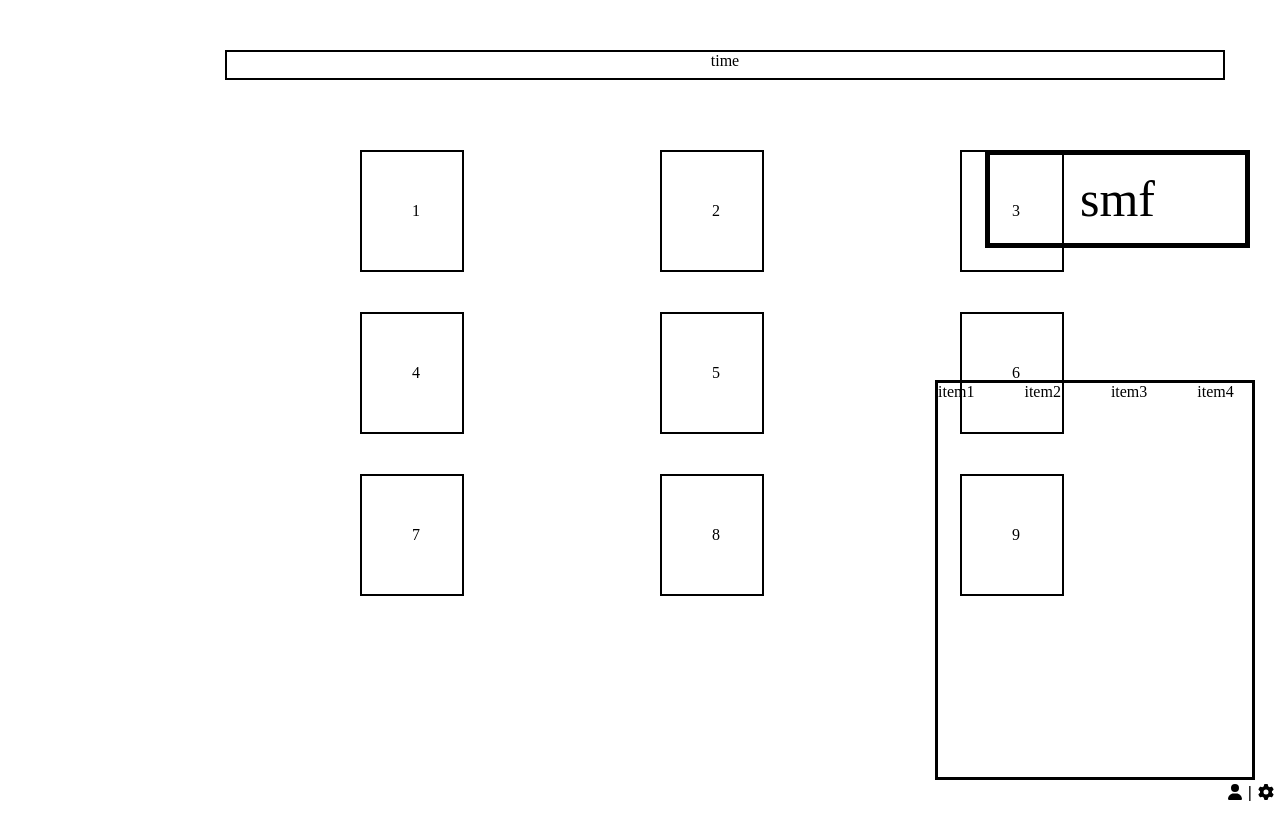
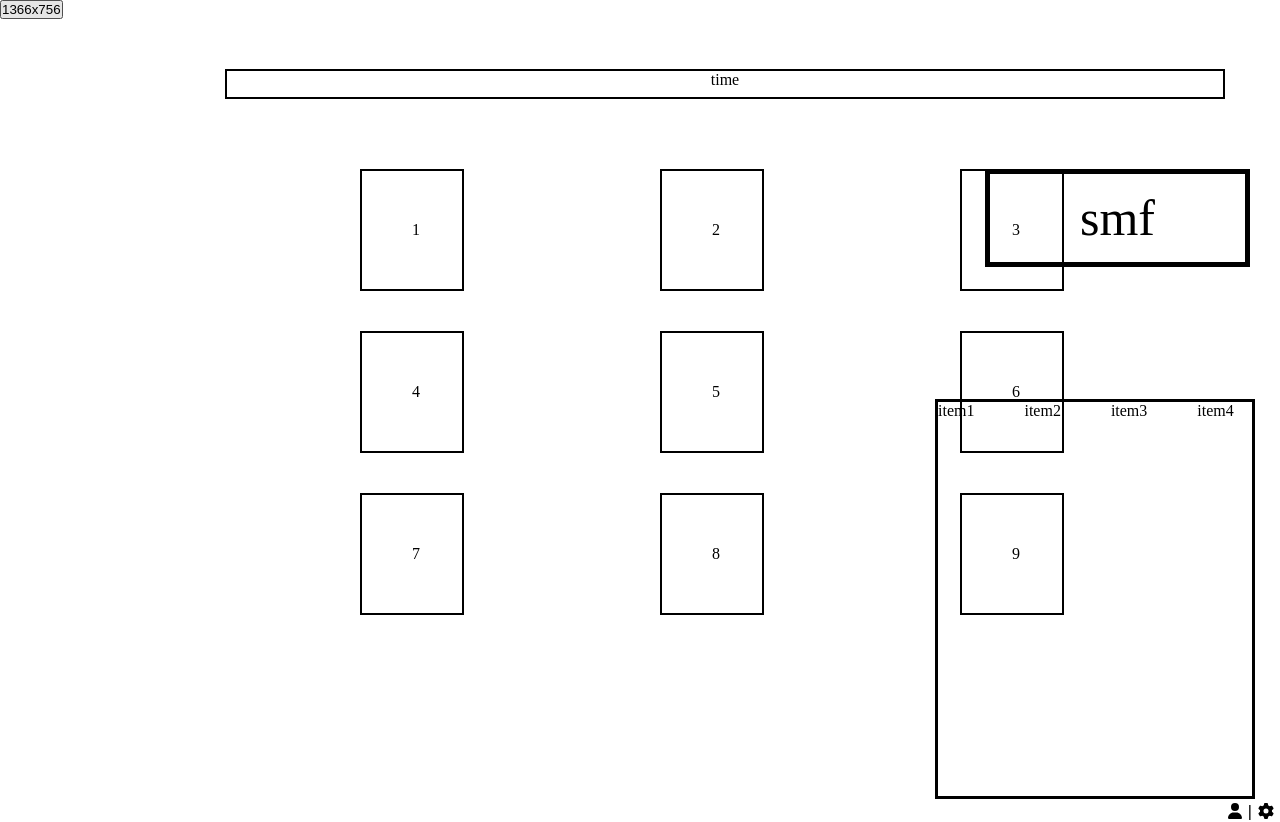
Before and after one commit to FX-KNUT/fe_Molly, a React (Vite) app in the folder frontend/: page / in a window 1280 px wide. Shown: the top 822 px of the page. Built offline with nearby package versions, Linux system fonts and the light colour scheme.

Commit message:
해상도 변경
오류가 많아서 해당 내용은 주석 처리해 올립니다. 이외의 변경 점은 없습니다.

```diff
--- a/frontend/src/components/Gameboard.tsx
+++ b/frontend/src/components/Gameboard.tsx
@@ -1,7 +1,12 @@
 import styles from "../styles/_gameboard.module.scss";
+import Resolution from "./resolution1366";
 const Gameboard = () => {
+  function click() {
+    // <Resolution />;
+  }
   return (
     <div>
+      <button onClick={click}>1366x756</button>
       <div className={styles.timebar}>time</div>
       <div className={styles.smf}>smf</div>
       <div className={styles.mole}>
--- /dev/null
+++ b/frontend/src/components/resolution1366.tsx
@@ -0,0 +1,5 @@
+const resolution1366 = () => {
+  return console.log("click");
+};
+
+export default resolution1366;
```
Also changed, not shown: frontend/src/App.tsx (+9 -0 lines).
